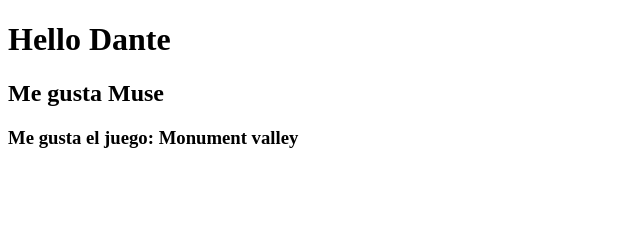
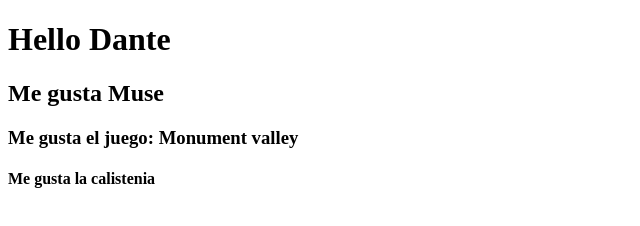
Before and after one commit to DanteZMedina/CH58-Primer_Rep, a plain HTML site: page index.html in a window 1280 px wide. Shown: the whole page, without its empty margins (0-640 px from the left). Drawn offline with Linux system fonts and the light colour scheme.

Commit message:
feat: agregamos gusto por deportes

```diff
--- a/index.html
+++ b/index.html
@@ -9,5 +9,6 @@
     <h1>Hello Dante</h1>
 <h2>Me gusta Muse</h2>
 <h3>Me gusta el juego: Monument valley</h3>
+  <h4>Me gusta la calistenia</h4>
 </body>
 </html>
```
